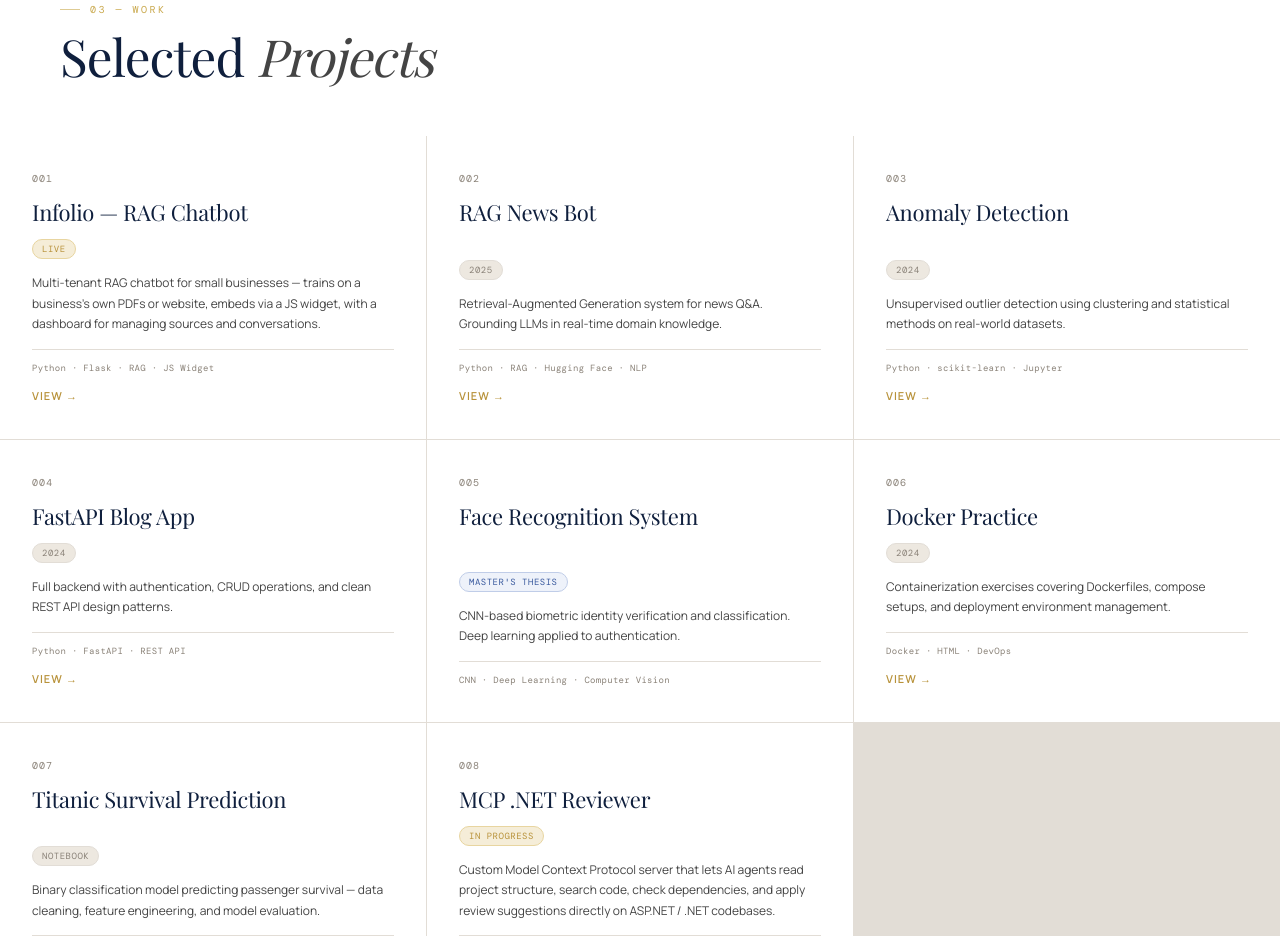
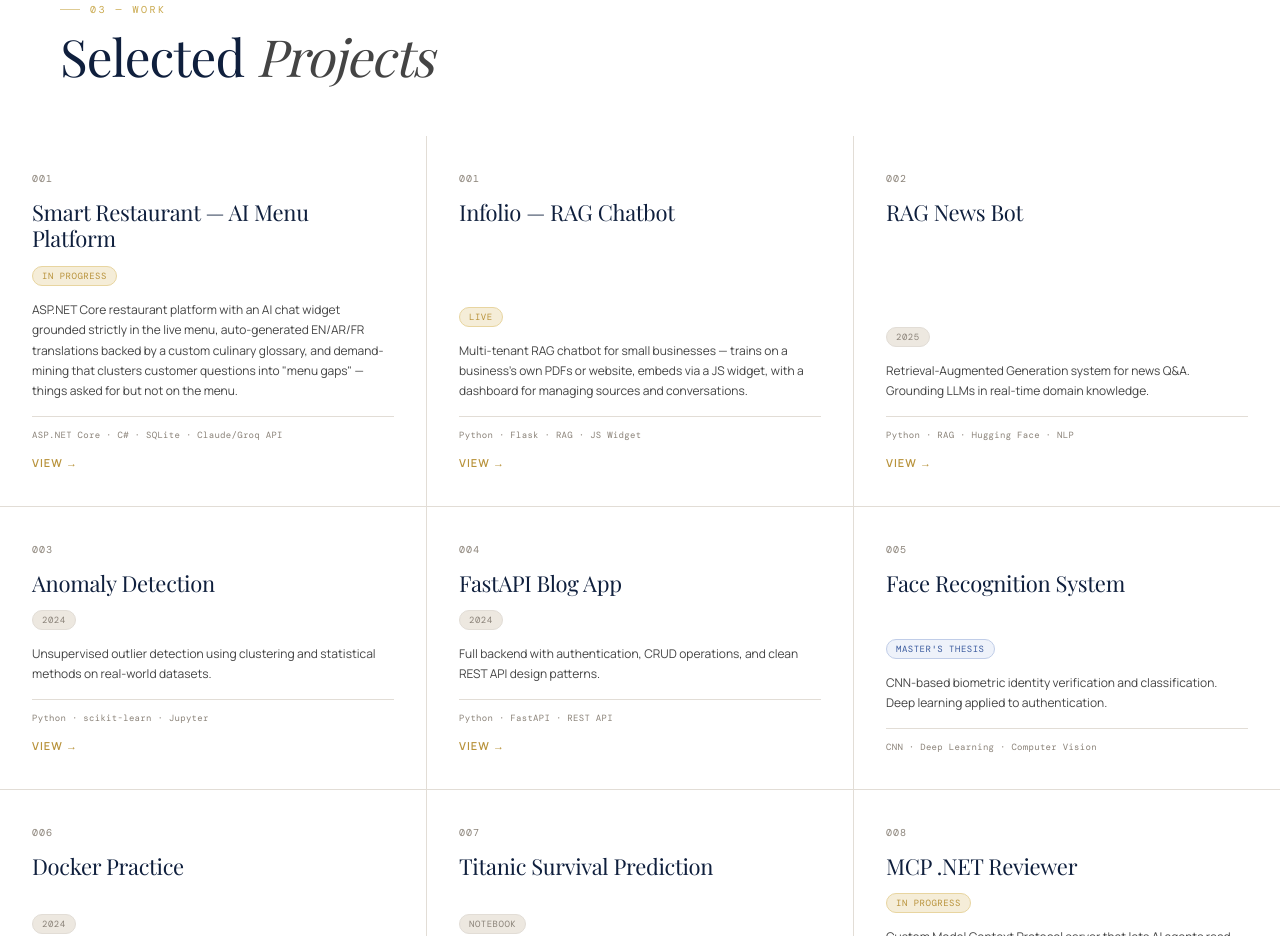
Before and after one commit to sallykahil/sallykahil.github.io, a plain HTML site: page index.html in a window 1280 px wide. Shown: the part 2279-3215 px from the top of the page. Drawn offline with nearby package versions, Linux system fonts and the light colour scheme; a web font is replaced by a local one.

Commit message:
Update index.html

```diff
--- a/index.html
+++ b/index.html
@@ -261,6 +261,14 @@ footer{background:var(--navy);border-top:1px solid rgba(255,255,255,.06);padding
     <h2 class="sec-heading">Selected <em>Projects</em></h2>
   </div>
   <div class="proj-grid">
+   <div class="pcard" onclick="window.open('https://github.com/sallykahil/SmartRestaurantMenu','_blank')">
+    <span class="pcard-num">001</span>
+    <div class="pcard-name">Smart Restaurant — AI Menu Platform</div>
+    <span class="pt pt-live">In Progress</span>
+    <p class="pcard-desc">ASP.NET Core restaurant platform with an AI chat widget grounded strictly in the live menu, auto-generated EN/AR/FR translations backed by a custom culinary glossary, and demand-mining that clusters customer questions into "menu gaps" — things asked for but not on the menu.</p>
+    <div class="pcard-stack">ASP.NET Core · C# · SQLite · Claude/Groq API</div>
+    <a class="pcard-link" href="https://github.com/sallykahil/SmartRestaurantMenu" target="_blank">View →</a>
+   </div>
     <div class="pcard" onclick="window.open('https://github.com/sallykahil/Infolio-Chatbot','_blank')">
       <span class="pcard-num">001</span>
       <div class="pcard-name">Infolio — RAG Chatbot</div>
```
